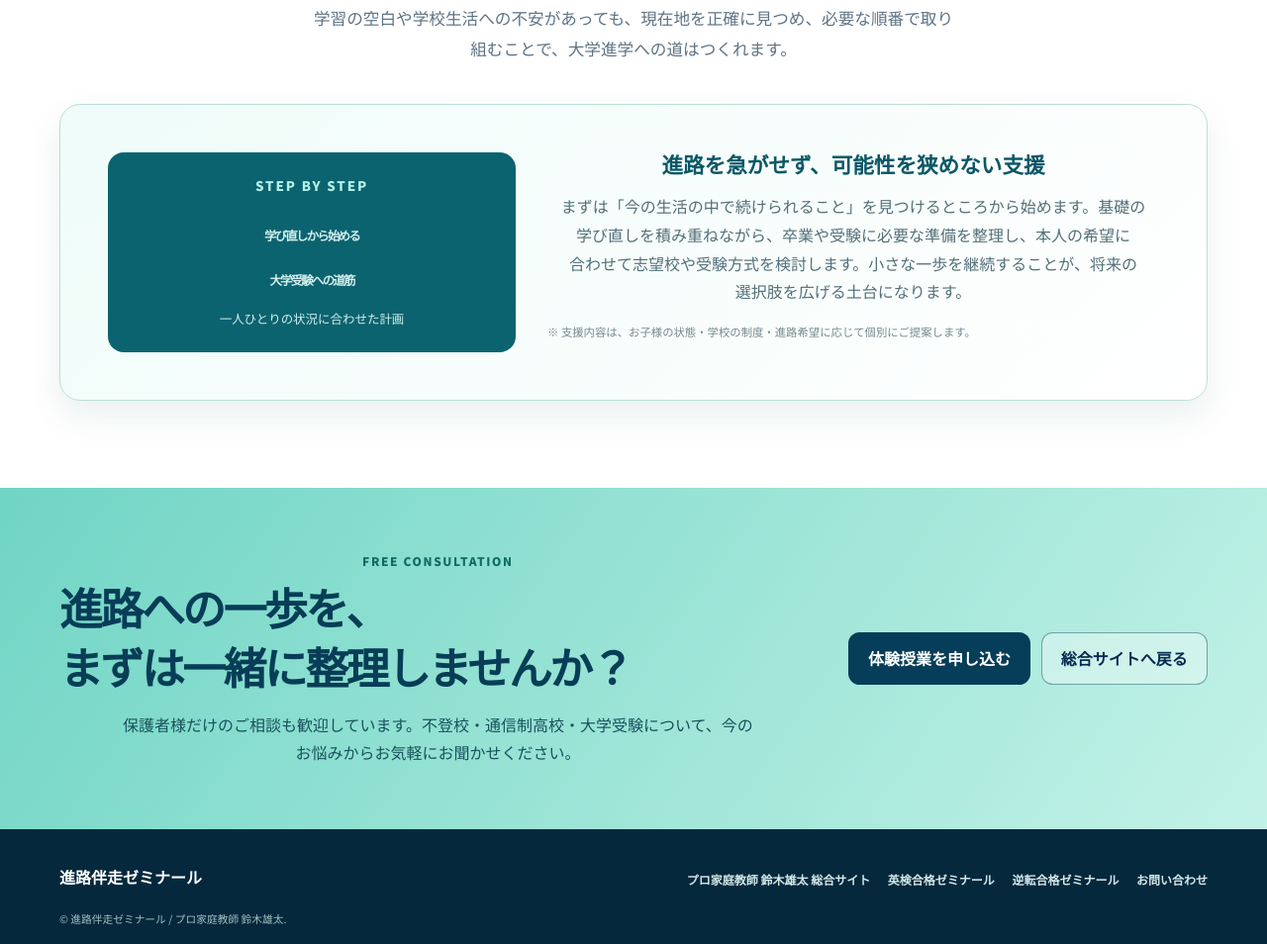
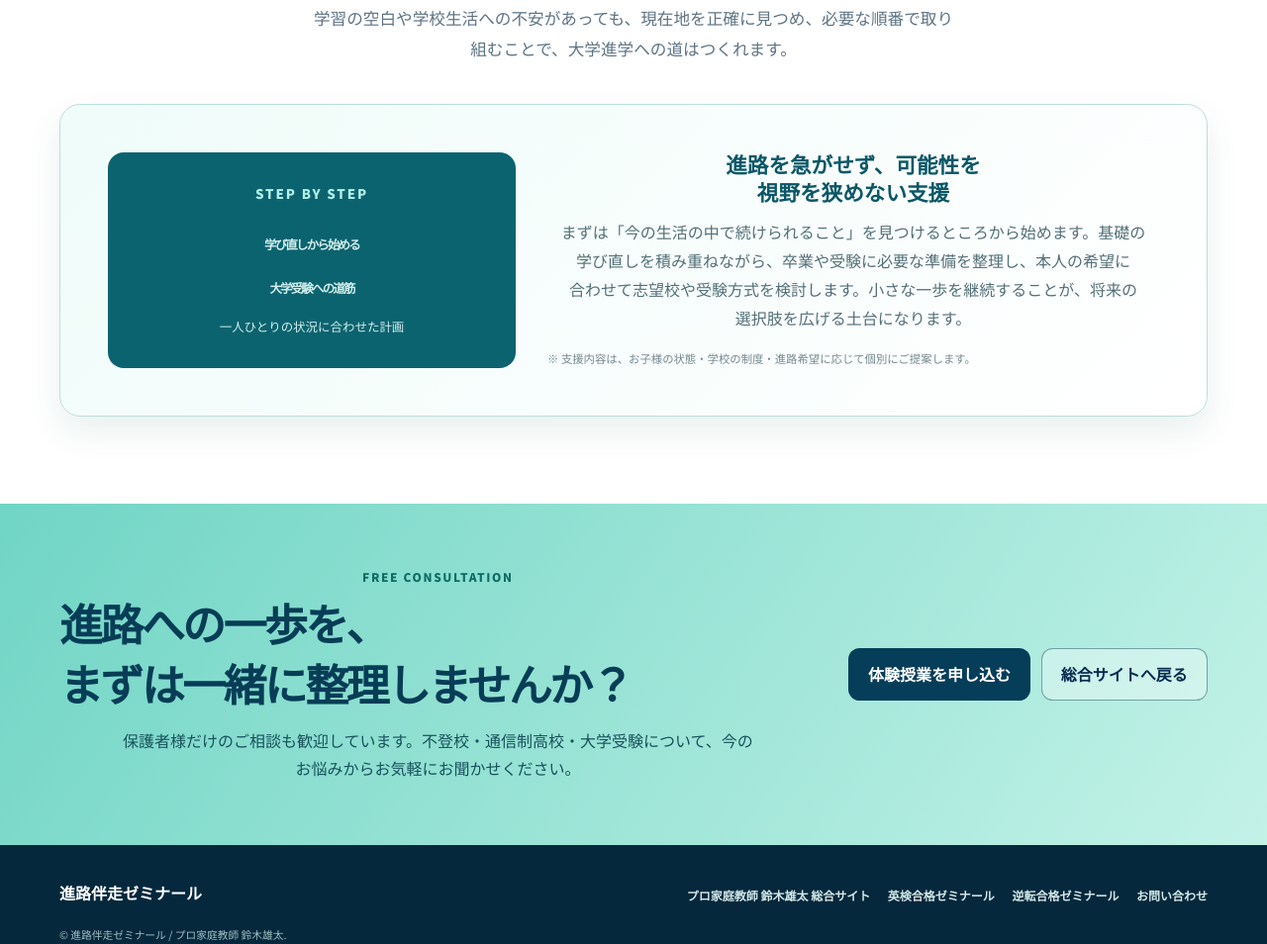
Before and after one commit to k0nan728-web/kateikyoshi-sogo-official, a plain HTML site: page bansou/index.html in a window 1280 px wide. Shown: the part 2965-3919 px from the top of the page at 99% size. Drawn offline with Linux system fonts and the light colour scheme.

Commit message:
Refine Bansou case support heading

```diff
--- a/bansou/index.html
+++ b/bansou/index.html
@@ -106,8 +106,8 @@
     .case-badge .bansou-case-title { font-size:clamp(1.08rem,5.85vw,1.9rem); line-height:1.45; letter-spacing:-.06em; }
     .bansou-copy-flow { margin-inline:auto; text-align:center; }
     .bansou-copy-flow > span { display:inline-block; max-width:100%; text-align:center; }
-    .bansou-copy-title { margin-inline:auto; text-align:center; }
-    .bansou-copy-title > span { display:inline-block; max-width:100%; text-align:center; }
+    .bansou-copy-title { margin-inline:auto; line-height:1.3; text-align:center; }
+    .bansou-copy-title > span { display:block; max-width:100%; text-align:center; }
     .bansou-mobile-break { display:none; }
     .hero-lead, .section-intro, .need p, .pillar p, .system-copy > p, .flow-item p, .case > div > p, .cta p { overflow-wrap:normal; word-break:normal; line-break:strict; }
     @media (max-width:360px) {
@@ -145,7 +145,7 @@
     <section class="section band"><div class="container"><p class="eyebrow">FOR STUDENTS &amp; PARENTS</p><h2 class="bansou-title bansou-section-title"><span class="heading-line">進路のこと、学習のこと。</span><br><span class="heading-line">一人で抱えていませんか？</span></h2><p class="section-intro bansou-copy-flow"><span>学校に行きづらい時期があっても、大学進学</span><span>を諦める必要はありません。今の状態を否定</span><span>せず、学習の再開から受験準備まで、次に</span><span>できることを一つずつ整理します。</span></p><div class="need-grid"><article class="need"><span class="need-icon">01</span><h3>学校に行けない時期が続いている</h3><p>気持ちや生活の状態を大切にしながら、取り組める範囲から学習のリズムをつくります。</p></article><article class="need"><span class="need-icon">02</span><h3>通信制高校から大学を目指したい</h3><p>単位取得と大学受験の準備を切り離さず、今の履修状況に合う計画を設計します。</p></article><article class="need"><span class="need-icon">03</span><h3>基礎の抜けが多く不安がある</h3><p>できなかったところに戻り、志望校合格に必要な力まで段階的につなげていきます。</p></article><article class="need"><span class="need-icon">04</span><h3>生活リズムと学習を両立したい</h3><p>無理な量を押しつけず、続けられる学習時間と小さな目標を一緒に決めます。</p></article><article class="need"><span class="need-icon">05</span><h3>進路や受験方式を整理したい</h3><p>一般選抜・総合型選抜などの選択肢を整理し、今から準備できることを明確にします。</p></article><article class="need"><span class="need-icon">06</span><h3>保護者だけでも相談したい</h3><p>お子様の状態を踏まえ、家庭での関わり方や今後の見通しを一緒に考えます。</p></article></div></div></section>
     <section id="support" class="section"><div class="container"><p class="eyebrow">THREE PILLARS OF BANSOU</p><h2 class="bansou-title bansou-section-title"><span class="heading-line">学びの再開から大学受験まで。</span><br><span class="heading-line">3つの柱で伴走します。</span></h2><p class="section-intro bansou-copy-flow"><span>学力だけを見るのではなく、生活・</span><span>心の負担・卒業と進学の見通しを含めて、</span><span>安心して前へ進める土台をつくります。</span></p><div class="pillars"><article class="pillar"><span class="pillar-label">01 RESTART</span><h3>安心して学びを再開する</h3><p>「今できること」から始め、成功体験を積み重ねながら、机に向かう習慣を少しずつ取り戻します。</p></article><article class="pillar"><span class="pillar-label">02 ROADMAP</span><h3>卒業と受験を同時に設計する</h3><p>通信制高校の学習や単位と受験準備を結び、限られた時間を有効に使う進路計画を描きます。</p></article><article class="pillar"><span class="pillar-label">03 PARTNERSHIP</span><h3>生徒・保護者と情報を共有する</h3><p>授業での進捗と方針を丁寧に共有し、ご家庭の不安に対しても見通しをつくります。</p></article></div></div></section>
     <section id="system" class="section system"><div class="container system-grid"><div class="system-copy"><p class="eyebrow">BANSOU ROADMAP</p><h2 class="bansou-single-line"><span class="heading-line heading-nowrap">大学合格までの個別伴走設計。</span></h2><p>初回のご相談から、学習の再開、志望校・受験方式の整理、過去問演習まで。状況の変化に合わせて、無理のない計画を一緒に更新し続けます。</p></div><div class="flow"><article class="flow-item"><b class="flow-no">01</b><div><h3>現状と気持ちを整理</h3><p>生活リズム、学習状況、学校との関わり、将来への希望を丁寧にお伺いします。</p></div></article><article class="flow-item"><b class="flow-no">02</b><div><h3>最初の一歩を決める</h3><p>すぐに取り組める学習量と、今週の具体的な行動を一緒に決めます。</p></div></article><article class="flow-item"><b class="flow-no">03</b><div><h3>卒業・進学の道筋を設計</h3><p>単位、受験方式、志望校を整理し、必要な準備を時系列で見える化します。</p></div></article><article class="flow-item"><b class="flow-no">04</b><div><h3>学習と進路を継続支援</h3><p>進捗や状況の変化を確認しながら、合格までの計画を現実的に調整します。</p></div></article></div></div></section>
-    <section id="case" class="section"><div class="container"><p class="eyebrow">A PATHWAY FORWARD</p><h2 class="bansou-title bansou-section-title"><span class="heading-line">できなかったところから、</span><br><span class="heading-line">進路の選択肢を広げる。</span></h2><p class="section-intro bansou-copy-flow"><span>学習の空白や学校生活への不安があっても、</span><span>現在地を正確に見つめ、必要な順番で取り</span><span>組むことで、大学進学への道はつくれます。</span></p><article class="case"><div class="case-badge"><small>STEP BY STEP</small><strong class="bansou-case-title"><span class="heading-line">学び直しから始める</span><br><span class="heading-line">大学受験への道筋</span></strong><span>一人ひとりの状況に合わせた計画</span></div><div><h3 class="bansou-copy-title"><span>進路を急がせず、可能性を</span><br class="bansou-mobile-break"><span>狭めない支援</span></h3><p class="bansou-copy-flow"><span>まずは「今の生活の中で続けられること」</span><span>を見つけるところから始めます。基礎の</span><span>学び直しを積み重ねながら、卒業や受験に</span><span>必要な準備を整理し、本人の希望に</span><span>合わせて志望校や受験方式を検討します。</span><span>小さな一歩を継続することが、将来の</span><span>選択肢を広げる土台になります。</span></p><p class="case-note">※ 支援内容は、お子様の状態・学校の制度・進路希望に応じて個別にご提案します。</p></div></article></div></section>
+    <section id="case" class="section"><div class="container"><p class="eyebrow">A PATHWAY FORWARD</p><h2 class="bansou-title bansou-section-title"><span class="heading-line">できなかったところから、</span><br><span class="heading-line">進路の選択肢を広げる。</span></h2><p class="section-intro bansou-copy-flow"><span>学習の空白や学校生活への不安があっても、</span><span>現在地を正確に見つめ、必要な順番で取り</span><span>組むことで、大学進学への道はつくれます。</span></p><article class="case"><div class="case-badge"><small>STEP BY STEP</small><strong class="bansou-case-title"><span class="heading-line">学び直しから始める</span><br><span class="heading-line">大学受験への道筋</span></strong><span>一人ひとりの状況に合わせた計画</span></div><div><h3 class="bansou-copy-title"><span>進路を急がせず、可能性を</span><span>視野を狭めない支援</span></h3><p class="bansou-copy-flow"><span>まずは「今の生活の中で続けられること」</span><span>を見つけるところから始めます。基礎の</span><span>学び直しを積み重ねながら、卒業や受験に</span><span>必要な準備を整理し、本人の希望に</span><span>合わせて志望校や受験方式を検討します。</span><span>小さな一歩を継続することが、将来の</span><span>選択肢を広げる土台になります。</span></p><p class="case-note">※ 支援内容は、お子様の状態・学校の制度・進路希望に応じて個別にご提案します。</p></div></article></div></section>
     <section id="contact" class="cta"><div class="container cta-grid"><div><p class="eyebrow">FREE CONSULTATION</p><h2 class="bansou-title bansou-cta-title"><span class="heading-line">進路への一歩を、</span><br><span class="heading-line">まずは一緒に整理しませんか？</span></h2><p class="bansou-copy-flow"><span>保護者様だけのご相談も歓迎しています。</span><span>不登校・通信制高校・大学受験について、今の</span><span>お悩みからお気軽にお聞かせください。</span></p></div><div class="cta-actions"><a class="button button-primary" href="https://docs.google.com/forms/d/e/1FAIpQLSdS7FOxXb3MnoANiffjXAxZvVi4GBSIeHrVAZQ_wmkBNsz6NA/viewform?usp=pp_url&amp;entry.1564624791=%E4%BD%93%E9%A8%93%E6%8E%88%E6%A5%AD%E3%81%AE%E3%81%8A%E7%94%B3%E3%81%97%E8%BE%BC%E3%81%BF&amp;entry.69889553=%E5%BD%93%E6%96%B9%E3%81%AE%E3%83%9B%E3%83%BC%E3%83%A0%E3%83%9A%E3%83%BC%E3%82%B8&amp;entry.1305738703=%E4%B8%8D%E7%99%BB%E6%A0%A1%E3%83%BB%E9%80%9A%E4%BF%A1%E5%88%B6%E9%AB%98%E6%A0%A1%E6%94%AF%E6%8F%B4">体験授業を申し込む</a><a class="button button-outline" href="/">総合サイトへ戻る</a></div></div></section>
   </main>
   <footer><div class="container"><div class="footer-row"><a class="footer-brand" href="/bansou/">進路伴走ゼミナール</a><div class="footer-links"><a href="/">プロ家庭教師 鈴木雄太 総合サイト</a><a href="/eiken/">英検合格ゼミナール</a><a href="/gyakuten/">逆転合格ゼミナール</a><a href="mailto:info@kateikyoshi-sogo.com">お問い合わせ</a></div></div><p class="footer-copy">© 進路伴走ゼミナール / プロ家庭教師 鈴木雄太.</p></div></footer>
```
